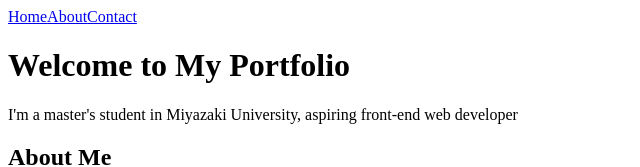
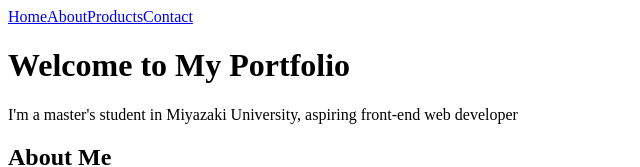
Before and after one commit to molpui0726/my-portfolio, a Next.js app: page / in a window 1280 px wide. Shown: the top 167 px of the page, without its empty margins (0-640 px from the left). Built offline with nearby package versions, Linux system fonts and the light colour scheme.

Commit message:
update: 成果物のページを作成予定なので、HeaderにProductsのNavButtonコンポーネントを追加

```diff
--- a/src/app/components/organisms/Header.tsx
+++ b/src/app/components/organisms/Header.tsx
@@ -6,7 +6,8 @@ const Header: React.FC = () => {
 		<div className='bg-black p-4 h-16'>
 			<nav className='flex justify-end gap-5'>
 				<NavButton href='/'>Home</NavButton>
-				<NavButton href='/about'>About</NavButton>
+                <NavButton href='/about'>About</NavButton>
+                <NavButton href='products'>Products</NavButton>
 				<NavButton href='/contact'>Contact</NavButton>
 			</nav>
 		</div>
```
